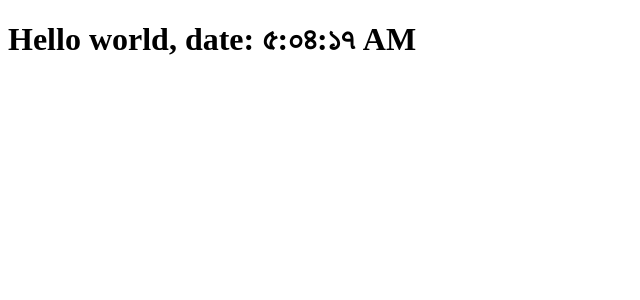
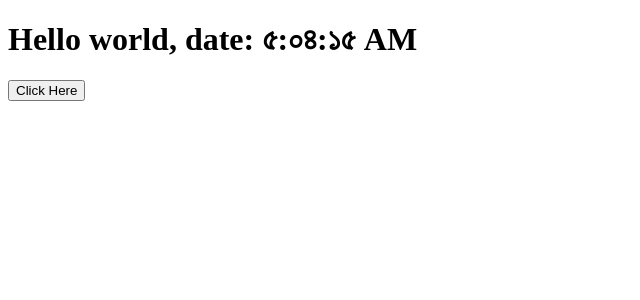
Before and after one commit to mukhter2/Temperature-Conversion, a React (Create React App) app: page / in a window 1280 px wide. Shown: the top 300 px of the page, without its empty margins (0-640 px from the left). Built offline with nearby package versions, Linux system fonts and the light colour scheme.

Commit message:
day 2 finale

```diff
--- a/src/App.js
+++ b/src/App.js
@@ -3,7 +3,7 @@ import Clock from './components/Clock';
 function App() {
     return (
         <div>
-            <Clock locale="bn-BD" />
+            <Clock />
         </div>
     );
 }
--- /dev/null
+++ b/src/components/Button.js
@@ -0,0 +1,24 @@
+import React from 'react';
+
+// eslint-disable-next-line react/prefer-stateless-function
+class Button extends React.Component {
+    shouldComponentUpdate(nextProps) {
+        const { change: crntChange } = this.props;
+        const { change: nextChange } = nextProps;
+        if (crntChange === nextChange) {
+            return false;
+        }
+        return true;
+    }
+
+    render() {
+        console.log('button rendered');
+        const { change } = this.props;
+        return (
+            <button type="button" onClick={change}>
+                Click Here
+            </button>
+        );
+    }
+}
+export default Button;
--- a/src/components/Clock.js
+++ b/src/components/Clock.js
@@ -1,7 +1,8 @@
 import React from 'react';
+import Button from './Button';
 
 class Clock extends React.Component {
-    state = { date: new Date() };
+    state = { date: new Date(), locale: 'bn-BD' };
 
     componentDidMount() {
         this.clockTimer = setInterval(() => this.tick(), 1000);
@@ -11,6 +12,12 @@ class Clock extends React.Component {
         clearInterval(this.clockTimer);
     }
 
+    handleClick = (locale) => {
+        this.setState({
+            locale,
+        });
+    };
+
     tick() {
         this.setState({
             date: new Date(),
@@ -18,14 +25,27 @@ class Clock extends React.Component {
     }
 
     render() {
+        console.log('clock rendered');
+        const { date, locale } = this.state;
         return (
             <div>
                 <h1 className="heading">
                     <span>
                         {/* eslint-disable-next-line react/destructuring-assignment */}
-                        Hello world, date: {this.state.date.toLocaleTimeString(this.props.locale)}
+                        Hello world, date: {date.toLocaleTimeString(locale)}
                     </span>
                 </h1>
+                {/* <button type="button" onClick={this.handleClick.bind(this, 'en-US')}>
+                    Click Here
+                </button> */}
+                {/* eslint-disable-next-line react/jsx-no-bind */}
+                <Button
+                    change={() => {
+                        this.handleClick(this, 'en-US');
+                    }}
+                >
+                    {' '}
+                </Button>
             </div>
         );
     }
```
Also changed, not shown: 1 other file (tests, documents, lock files or other folders).
